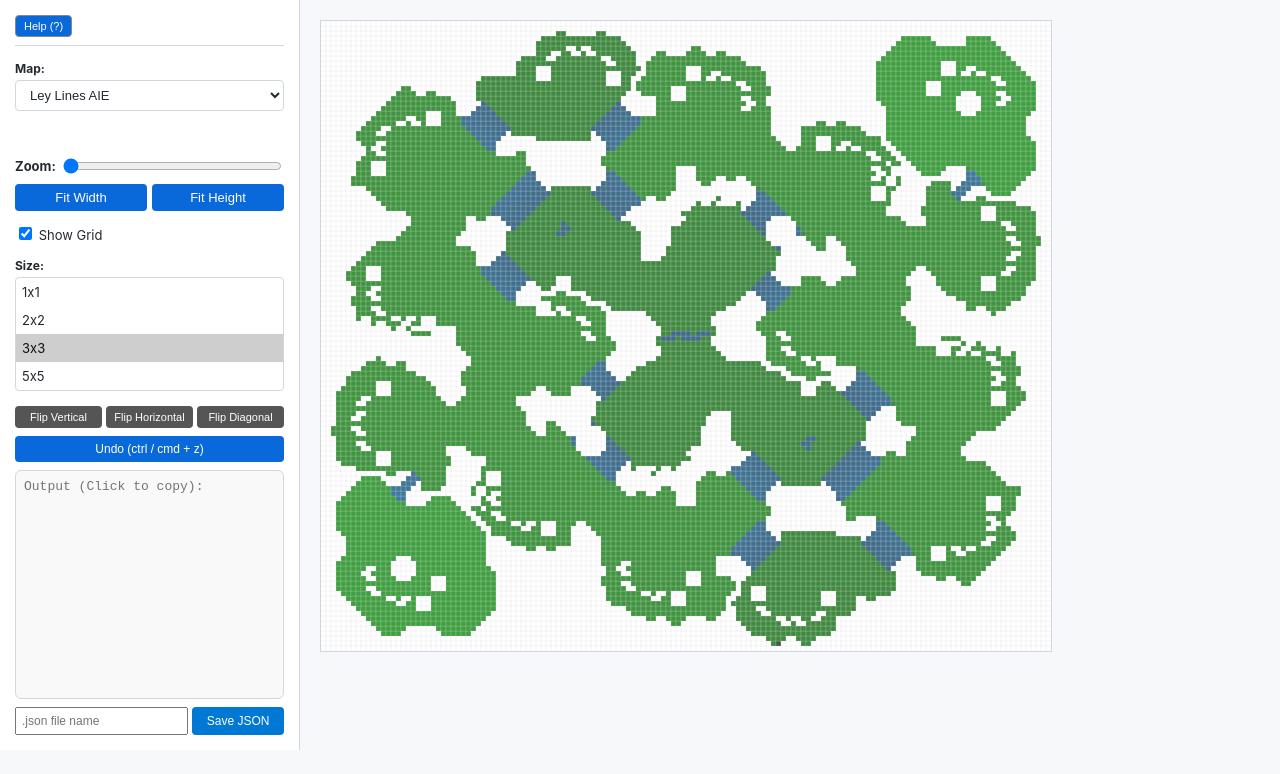
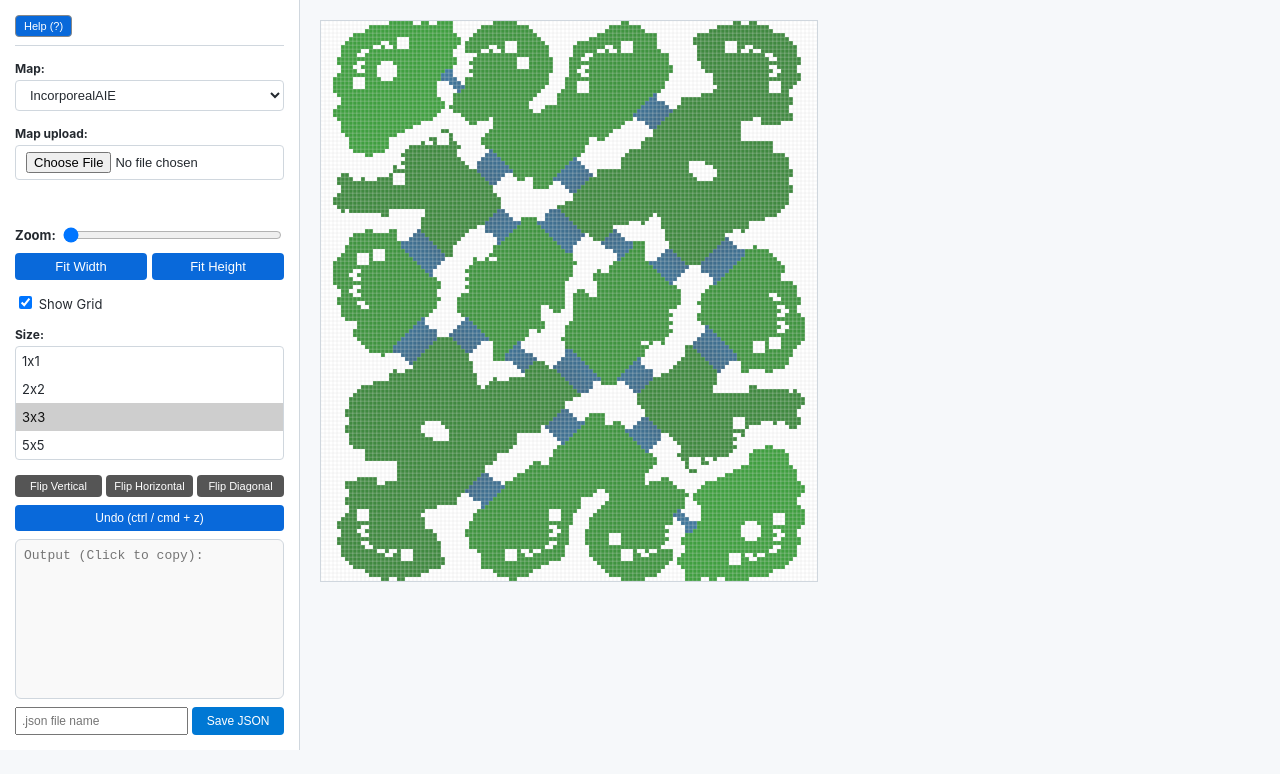
Before and after one commit to SamOgon-one/grid-sc2, a plain HTML site: page index.html in a window 1280 px wide. Drawn offline with Linux system fonts and the light colour scheme.

Commit message:
Add files via upload

```diff
--- a/index.html
+++ b/index.html
@@ -26,6 +26,7 @@
         <div style="display: flex; flex-direction: column; gap: 4px;">
             <label style="font-weight: bold; font-size: 12px;">Map:</label>
             <select id="mapSelect">
+                <option value="maps/Incorporeal AIE.json">IncorporealAIE</option>
                 <option value="maps/Ley Lines AIE.json">Ley Lines AIE</option>
                 <option value="maps/Magannatha AIE.json">Magannatha AIE</option>
                 <option value="maps/Persephone AIE.json">Persephone AIE</option>
@@ -35,7 +36,7 @@
             </select>
         </div>
 
-        <div style="display: none; flex-direction: column; gap: 4px;">
+        <div style="display: flex; flex-direction: column; gap: 4px;">
             <label style="font-weight: bold; font-size: 12px;">Map upload:</label>
             <input type="file" id="jsonInput" accept=".json">
         </div>
```
